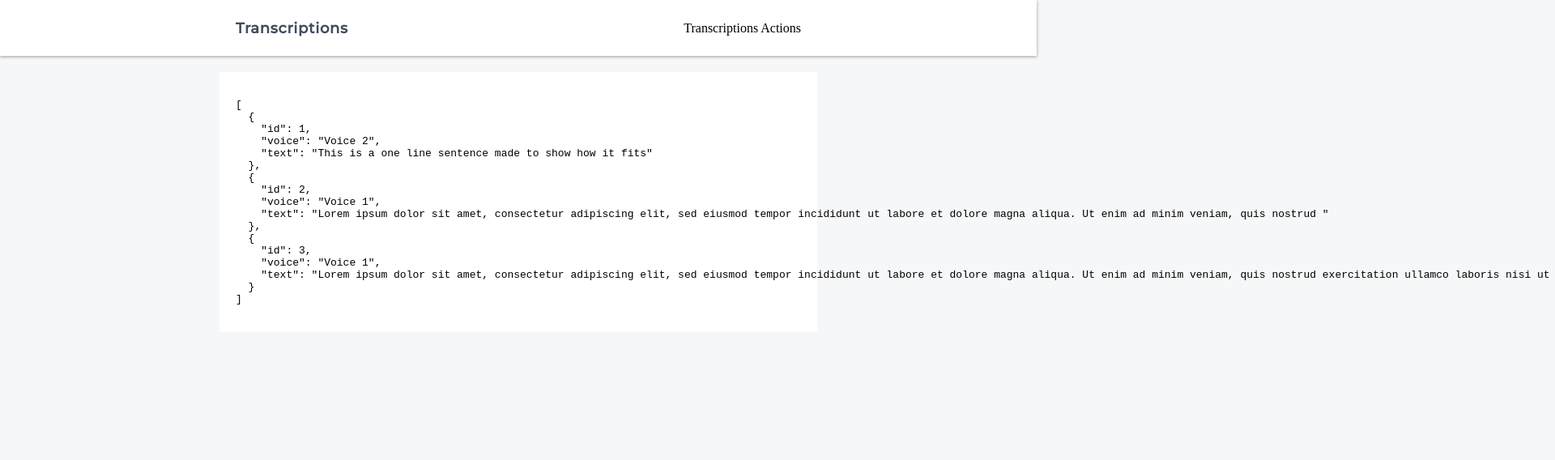
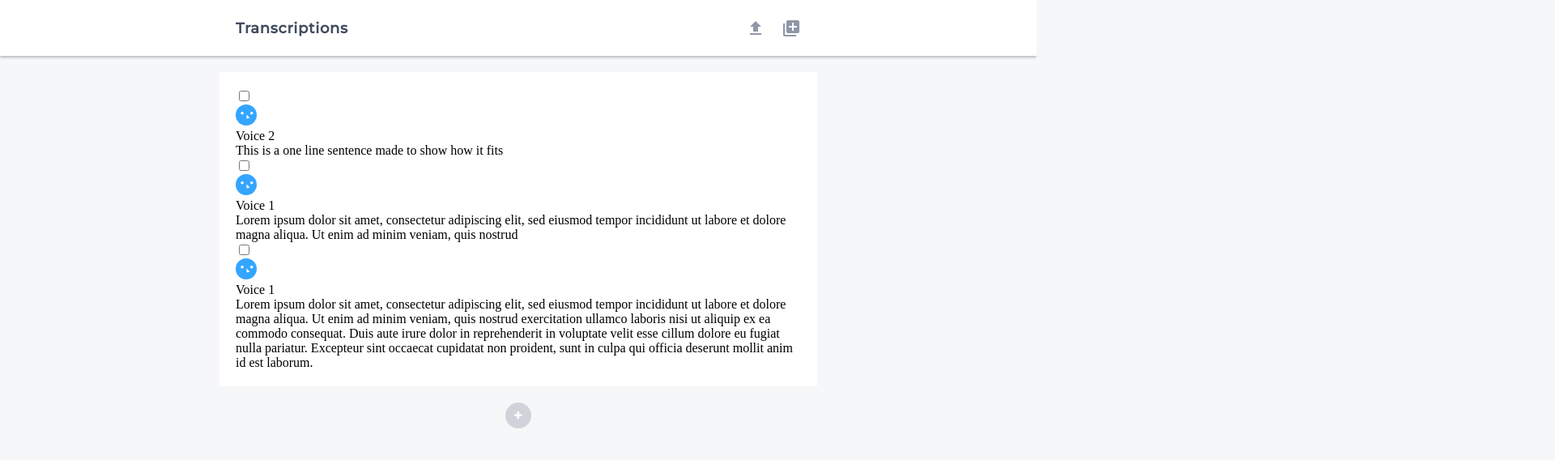
Before and after one commit to Unbabel/frontend-challenge, a Vue app in the folder app/: page /transcriptions in a window 1280 px wide. Shown: the top 568 px of the page at 81% size, 1920 px wide, since content can reach past the window. Built offline with nearby package versions, Linux system fonts and the light colour scheme.

Commit message:
add basic ui implementation

```diff
--- a/app/src/assets/main.scss
+++ b/app/src/assets/main.scss
@@ -1,5 +1,6 @@
 @import "./variables.scss";
 @import "./fonts/fonts.scss";
+@import "./spacing.scss";
 @import "./typography.scss";
 
 body {
@@ -36,6 +37,15 @@ body {
     padding: $base-spacing-size;
     background-color: white;
   }
+
+  .view-actions-container {
+    display: flex;
+    flex-direction: row;
+
+    > *:not(:last-child) {
+      margin-right: $base-spacing-size;
+    }
+  }
 }
 
 h1,
--- /dev/null
+++ b/app/src/assets/spacing.scss
@@ -0,0 +1,3 @@
+.padding-all {
+  padding: $base-spacing-size;
+}
--- a/app/src/assets/typography.scss
+++ b/app/src/assets/typography.scss
@@ -16,3 +16,7 @@
   font-size: 16px;
   color: #778195;
 }
+
+.text-center {
+  text-align: center;
+}
--- a/app/src/layouts/BaseLayout.vue
+++ b/app/src/layouts/BaseLayout.vue
@@ -9,5 +9,6 @@
 .base-layout {
   width: 100%;
   height: 100%;
+  position: relative;
 }
 </style>
--- /dev/null
+++ b/app/src/models/TranscriptionReadModel.js
@@ -0,0 +1,35 @@
+/**
+ * Read model of the transcription.
+ * Using this to prevent secondary effects and to wrap every transcription into single source of truth properties.
+ * Getters will be exposed and used across the app, what happens if the api instead of "text" sends "phrase"? We'll just have to change here.
+ */
+
+export default class TranscriptionReadModel {
+  #id;
+  #voice;
+  #text;
+  #selected;
+
+  constructor({ id, voice, text }) {
+    this.#id = id;
+    this.#voice = voice;
+    this.#text = text;
+    this.#selected = false;
+  }
+
+  get Id() {
+    return this.#id;
+  }
+
+  get Voice() {
+    return this.#voice;
+  }
+
+  get Text() {
+    return this.#text;
+  }
+
+  get IsSelected() {
+    return this.#selected;
+  }
+}
--- a/app/src/store/useTranscriptionsStore.js
+++ b/app/src/store/useTranscriptionsStore.js
@@ -3,6 +3,7 @@
  * Hope you don't mind not using VueX. My time restrictions demanded for a more pragmatic a simpler approach.
  */
 import { reactive, computed } from "vue";
+import TranscriptionReadModel from "../models/TranscriptionReadModel";
 
 const INITIAL_STATE = {
   transcriptions: [
@@ -27,7 +28,11 @@ const INITIAL_STATE = {
 const state = reactive({ ...INITIAL_STATE });
 
 export function useTranscriptionsStore() {
-  const transcriptions = computed(() => [...state.transcriptions]);
+  const transcriptions = computed(() => {
+    return state.transcriptions.map((transcription) => {
+      return new TranscriptionReadModel(transcription);
+    });
+  });
 
   return {
     transcriptions,
--- a/app/src/views/TranscriptionsView.vue
+++ b/app/src/views/TranscriptionsView.vue
@@ -1,5 +1,6 @@
 <script setup>
-import AppCard from "../components/base/AppCard.vue";
+import AppCard from "@/components/base/AppCard.vue";
+import AppIcon from "@/components/base/AppIcon.vue";
 import { useTranscriptionsStore } from "../store/useTranscriptionsStore";
 
 const { transcriptions } = useTranscriptionsStore();
@@ -8,7 +9,36 @@ const { transcriptions } = useTranscriptionsStore();
 <template>
   <main class="app-view">
     <AppCard>
-      <pre>{{ transcriptions }}</pre>
+      <div
+        v-for="transcription in transcriptions"
+        :key="`transcription_${transcription.Id}`"
+        class="transcription-item"
+      >
+        <div><input type="checkbox" /></div>
+        <div>
+          <AppIcon icon-name="person"></AppIcon>
+        </div>
+        <div>{{ transcription.Voice }}</div>
+        <div>{{ transcription.Text }}</div>
+        <div>
+          <AppIcon class="on-hover-icon" icon-name="delete"></AppIcon>
+        </div>
+      </div>
     </AppCard>
+    <div class="padding-all text-center">
+      <AppIcon icon-name="add-row"></AppIcon>
+    </div>
   </main>
 </template>
+
+<style scoped lang="scss">
+.transcription-item {
+  .on-hover-icon {
+    display: none;
+  }
+
+  &:hover .on-hover-icon {
+    display: block;
+  }
+}
+</style>
--- a/app/src/views/actions/TranscriptionsActions.vue
+++ b/app/src/views/actions/TranscriptionsActions.vue
@@ -1,3 +1,10 @@
+<script setup>
+import AppIcon from "@/components/base/AppIcon.vue";
+</script>
+
 <template>
-  <div>Transcriptions Actions</div>
+  <div class="view-actions-container">
+    <AppIcon icon-name="upload"></AppIcon>
+    <AppIcon icon-name="fetch-document"></AppIcon>
+  </div>
 </template>
```
Also changed, not shown: 2 other files (tests, documents, lock files or other folders).
